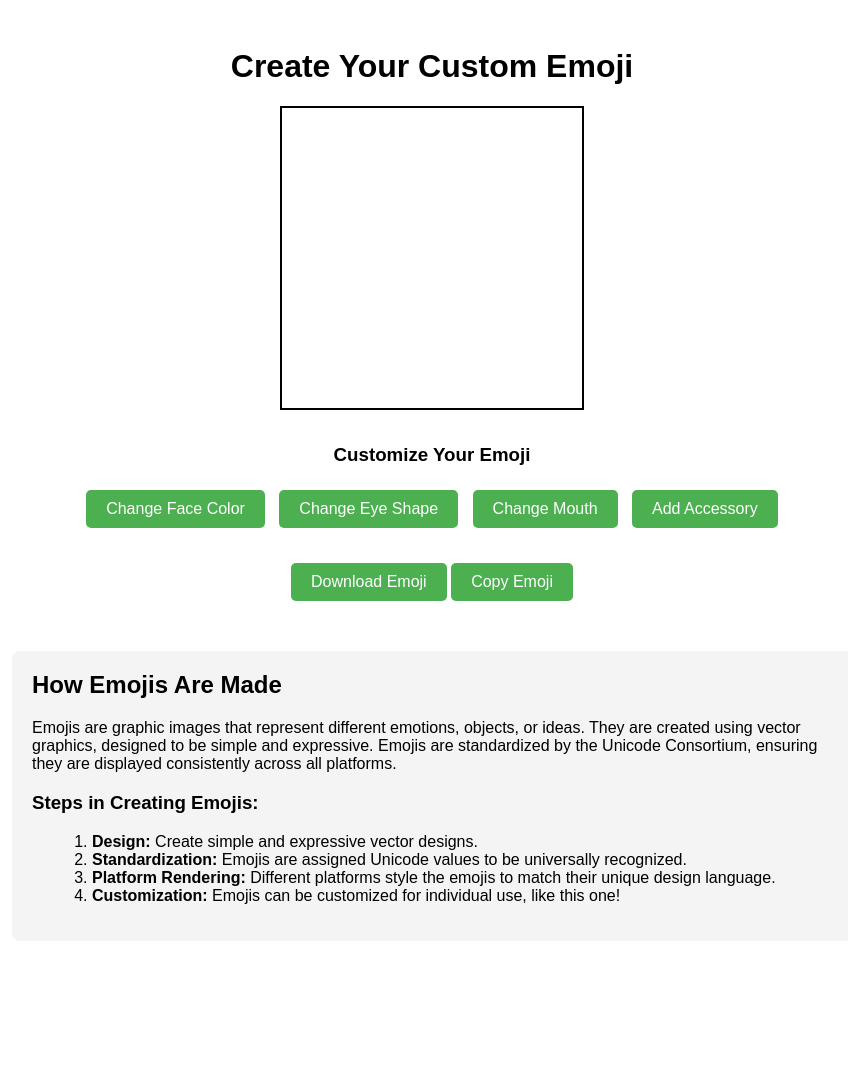
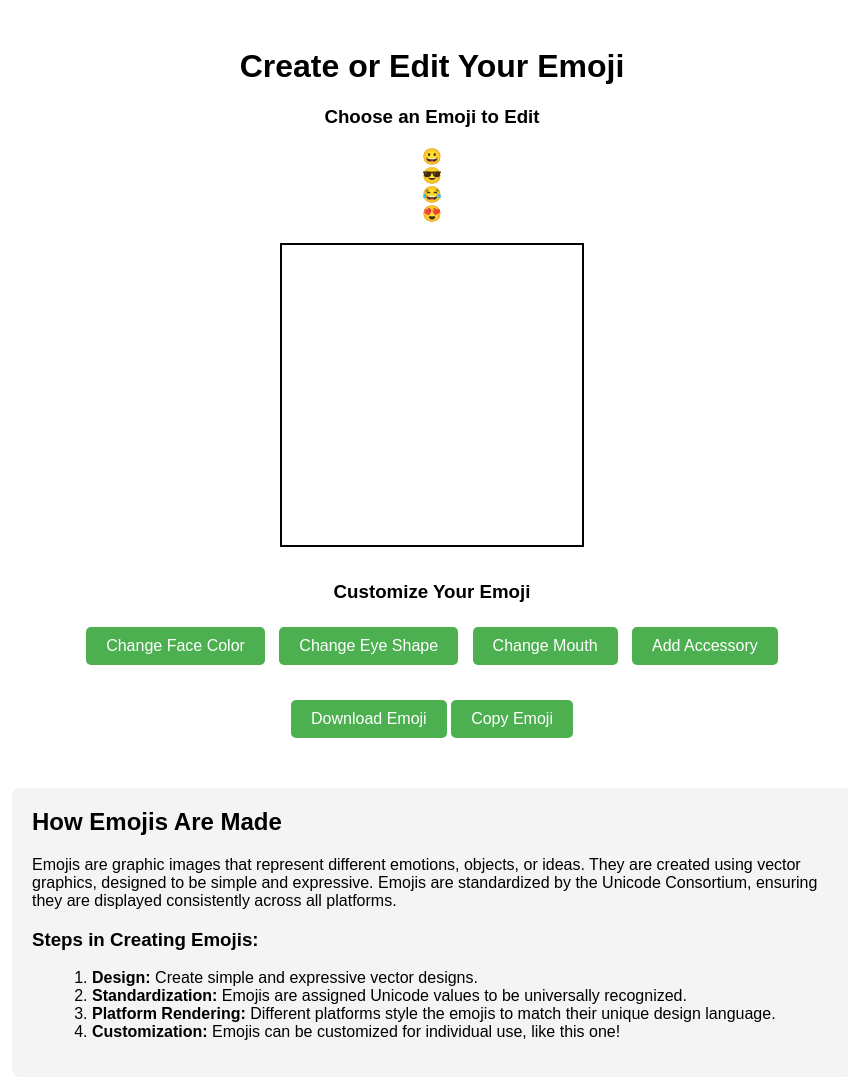
Before and after one commit to email-from/emoji-creator, a plain HTML site: page index.html in a window 1280 px wide. Shown: the whole page, without its empty margins (208-1056 px from the left). Before the commit the page ends 969 px from the top, so only its background shows below. Drawn offline with Linux system fonts and the light colour scheme; a script that the page names is missing.

Commit message:
Update index.html

```diff
--- a/index.html
+++ b/index.html
@@ -7,7 +7,18 @@
   <link rel="stylesheet" href="style.css">
 </head>
 <body>
-  <h1>Create Your Custom Emoji</h1>
+  <h1>Create or Edit Your Emoji</h1>
+
+  <!-- Emoji Selection Gallery -->
+  <div class="gallery">
+    <h3>Choose an Emoji to Edit</h3>
+    <div class="emoji-options">
+      <div class="emoji" onclick="loadEmoji('emoji1')">😀</div>
+      <div class="emoji" onclick="loadEmoji('emoji2')">😎</div>
+      <div class="emoji" onclick="loadEmoji('emoji3')">😂</div>
+      <div class="emoji" onclick="loadEmoji('emoji4')">😍</div>
+    </div>
+  </div>
 
   <!-- Emoji Canvas -->
   <div class="canvas-container">
```
